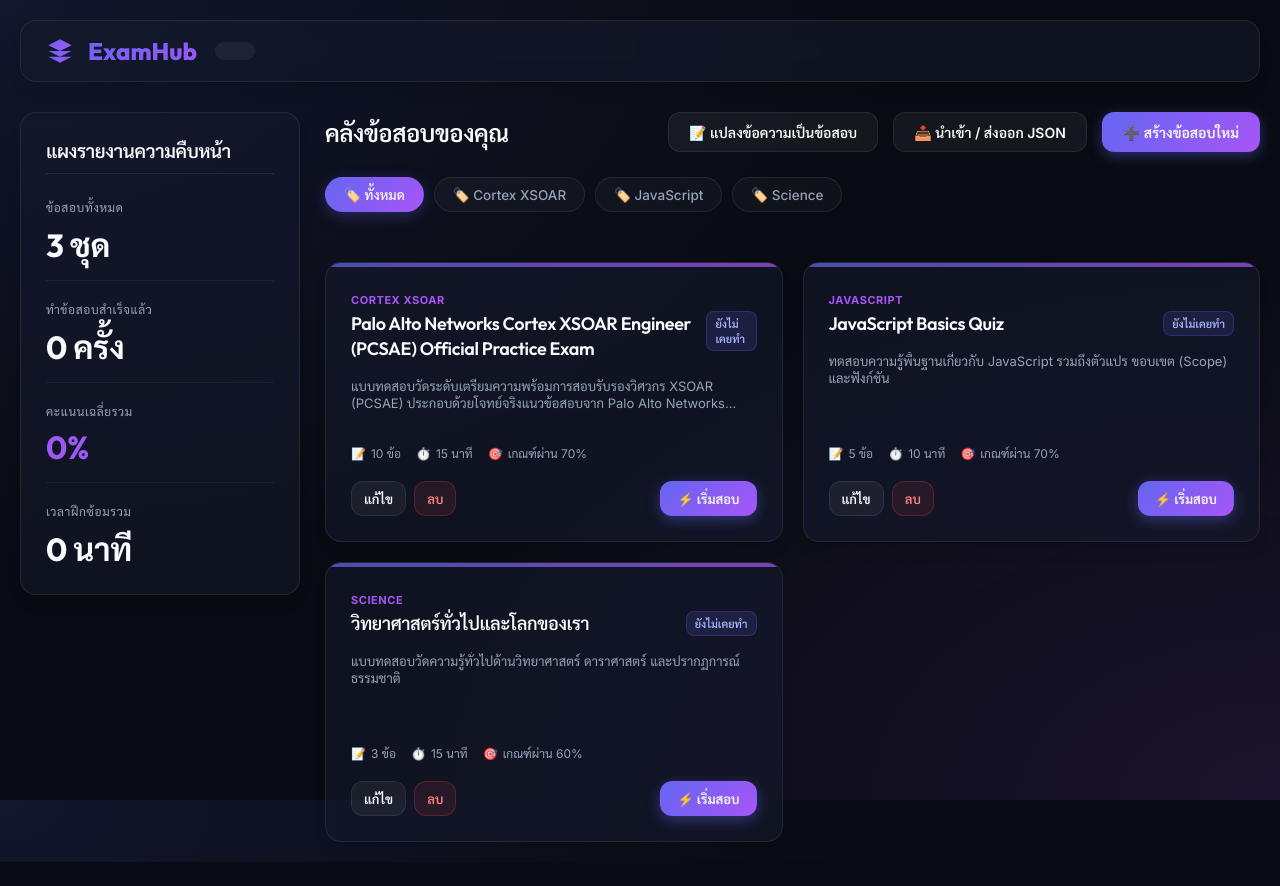
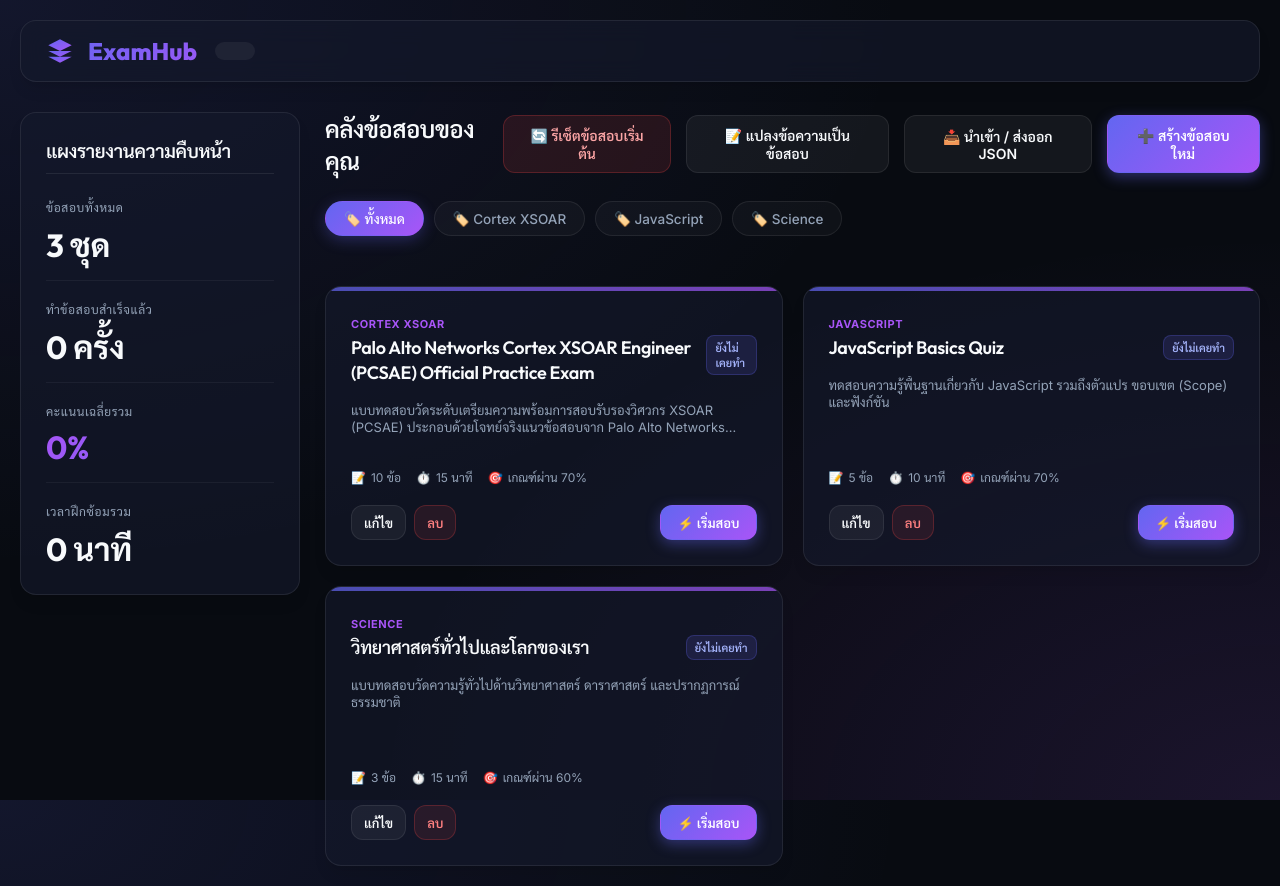
Before and after one commit to mynameist33/exam-hub, a React (Vite) app: page / in a window 1280 px wide. Before the commit the page ends 862 px from the top, so only its background shows below. Built offline with nearby package versions, Linux system fonts and the light colour scheme.

Commit message:
Sync src/components/Dashboard.jsx

```diff
--- a/src/components/Dashboard.jsx
+++ b/src/components/Dashboard.jsx
@@ -9,7 +9,8 @@
   onCreateNewExam,
   onOpenImportExport,
   onOpenTextConverter,
-  onReviewAttempt
+  onReviewAttempt,
+  onResetExams
 }) {
   const [selectedCategory, setSelectedCategory] = useState('ทั้งหมด');
 
@@ -81,6 +82,13 @@
         <div className="section-header">
           <h2>คลังข้อสอบของคุณ</h2>
           <div className="nav-actions">
+            <button
+              className="btn btn-secondary"
+              style={{ background: 'rgba(239, 68, 68, 0.12)', borderColor: 'rgba(239, 68, 68, 0.25)', color: '#fca5a5' }}
+              onClick={onResetExams}
+            >
+              🔄 รีเซ็ตข้อสอบเริ่มต้น
+            </button>
             <button className="btn btn-secondary" onClick={onOpenTextConverter}>
               📝 แปลงข้อความเป็นข้อสอบ
             </button>
```
